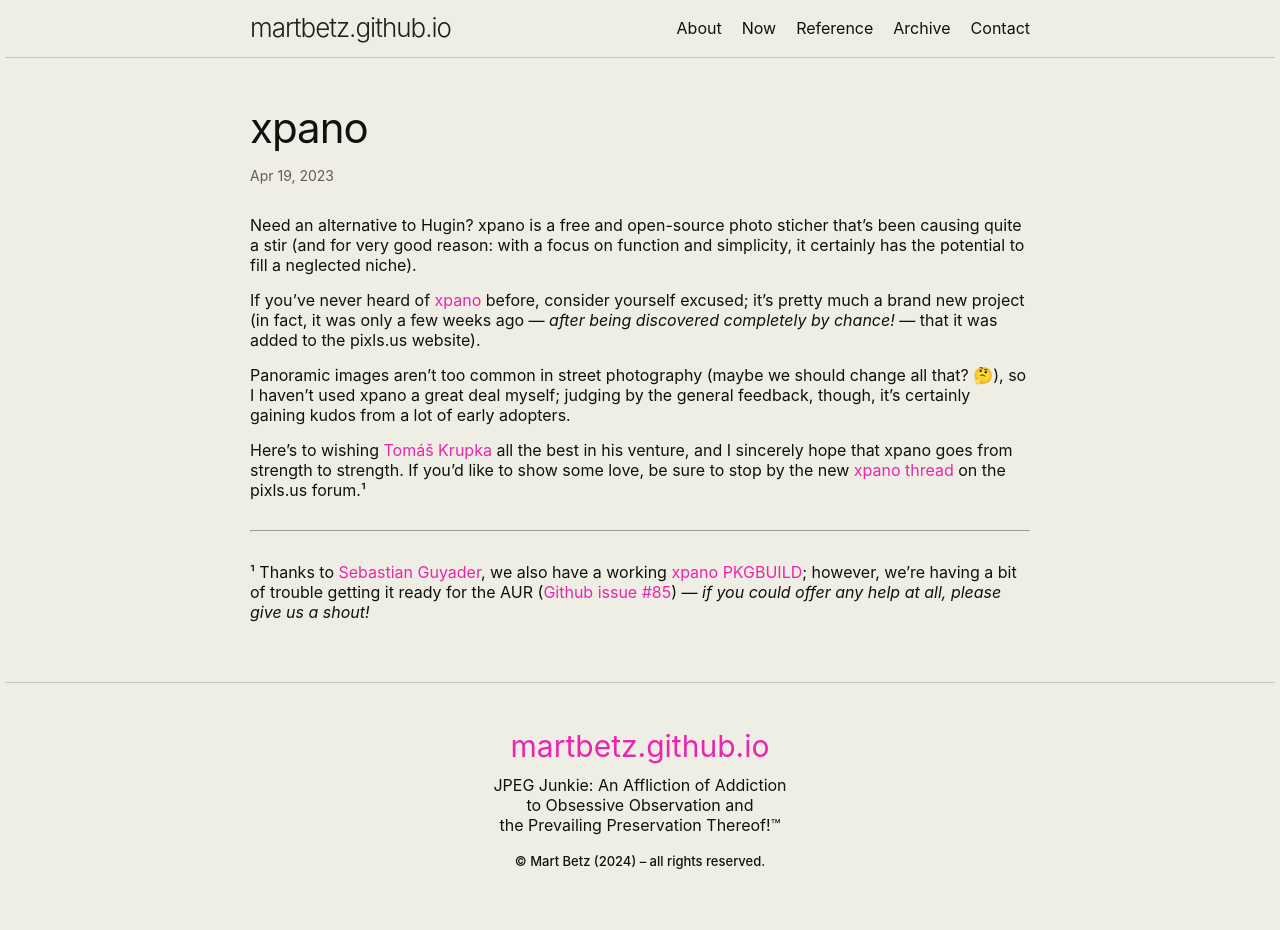
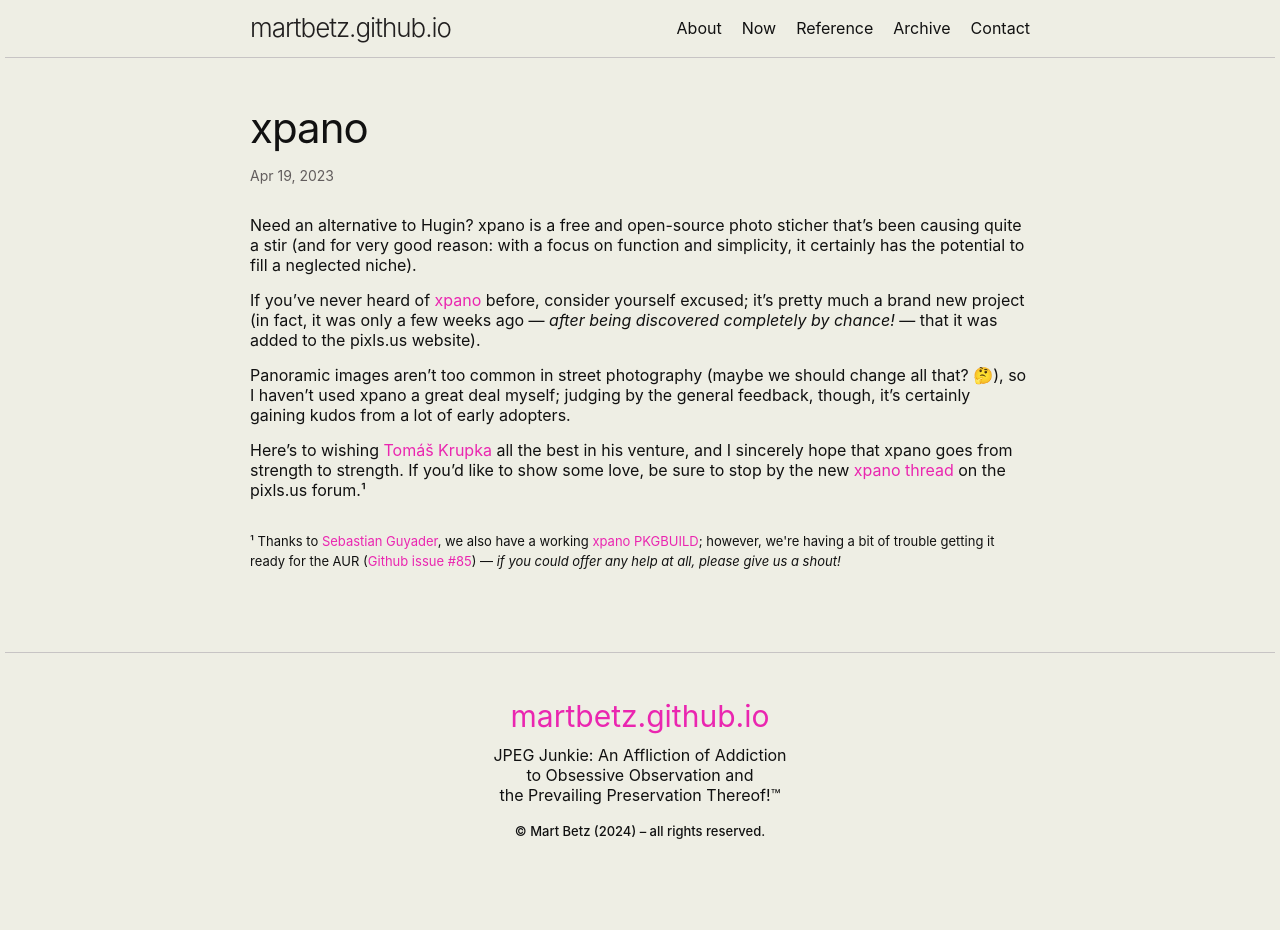
Before and after one commit to martbetz/martbetz.github.io, a Jekyll site: the page built from _posts/2023-04-19-xpano.md, in a window 1280 px wide. Built offline with Jekyll 4.4.1, drawn with Linux system fonts in a browser that asks for light colours; after the commit the page ends 900 px from its top, so only the background shows below that.

Commit message:
Update 2023-04-19-xpano.md

```diff
--- a/_posts/2023-04-19-xpano.md
+++ b/_posts/2023-04-19-xpano.md
@@ -13,6 +13,8 @@
 
 Here's to wishing [Tomáš Krupka](https://krupkat.cz) all the best in his venture, and I sincerely hope that xpano goes from strength to strength. If you'd like to show some love, be sure to stop by the new [xpano thread](https://discuss.pixls.us/c/software/xpano/42) on the pixls.us forum.¹
 
----
-
-¹ Thanks to [Sebastian Guyader](https://discuss.pixls.us/u/sguyader/summary), we also have a working [xpano PKGBUILD](https://bbs.archlinux.org/viewtopic.php?id=285253); however, we're having a bit of trouble getting it ready for the AUR ([Github issue #85](https://github.com/krupkat/xpano/issues/85)) — <i>if you could offer any help at all, please give us a shout!</i>
+<p style="padding-top: 15px">
+<font size="2">
+¹ Thanks to <a href="https://discuss.pixls.us/u/sguyader/summary">Sebastian Guyader</a>, we also have a working <a href="https://bbs.archlinux.org/viewtopic.php?id=285253">xpano PKGBUILD</a>; however, we're having a bit of trouble getting it ready for the AUR (<a href="https://github.com/krupkat/xpano/issues/85">Github issue #85</a>) — <i>if you could offer any help at all, please give us a shout!</i>
+</font>
+</p>
```
